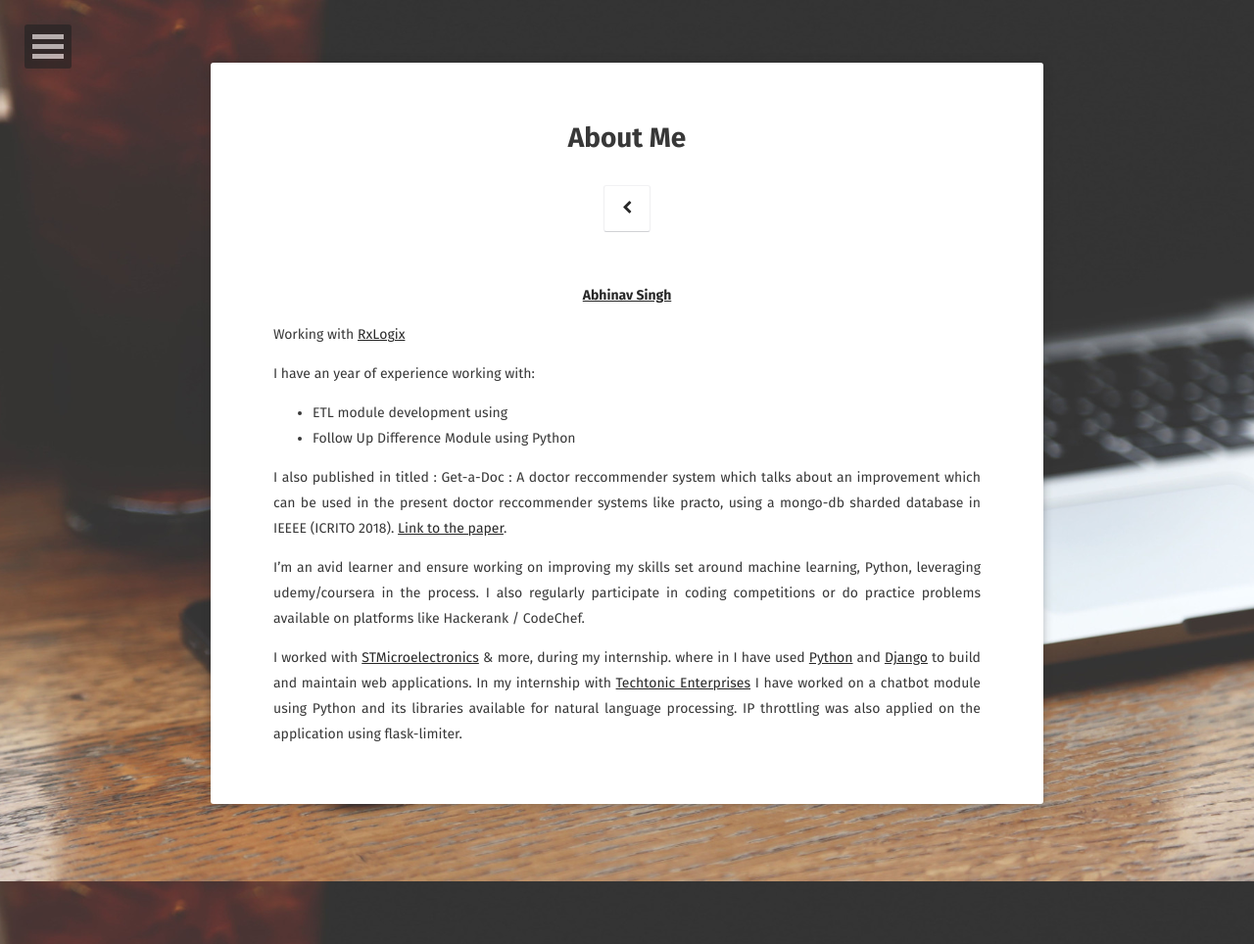
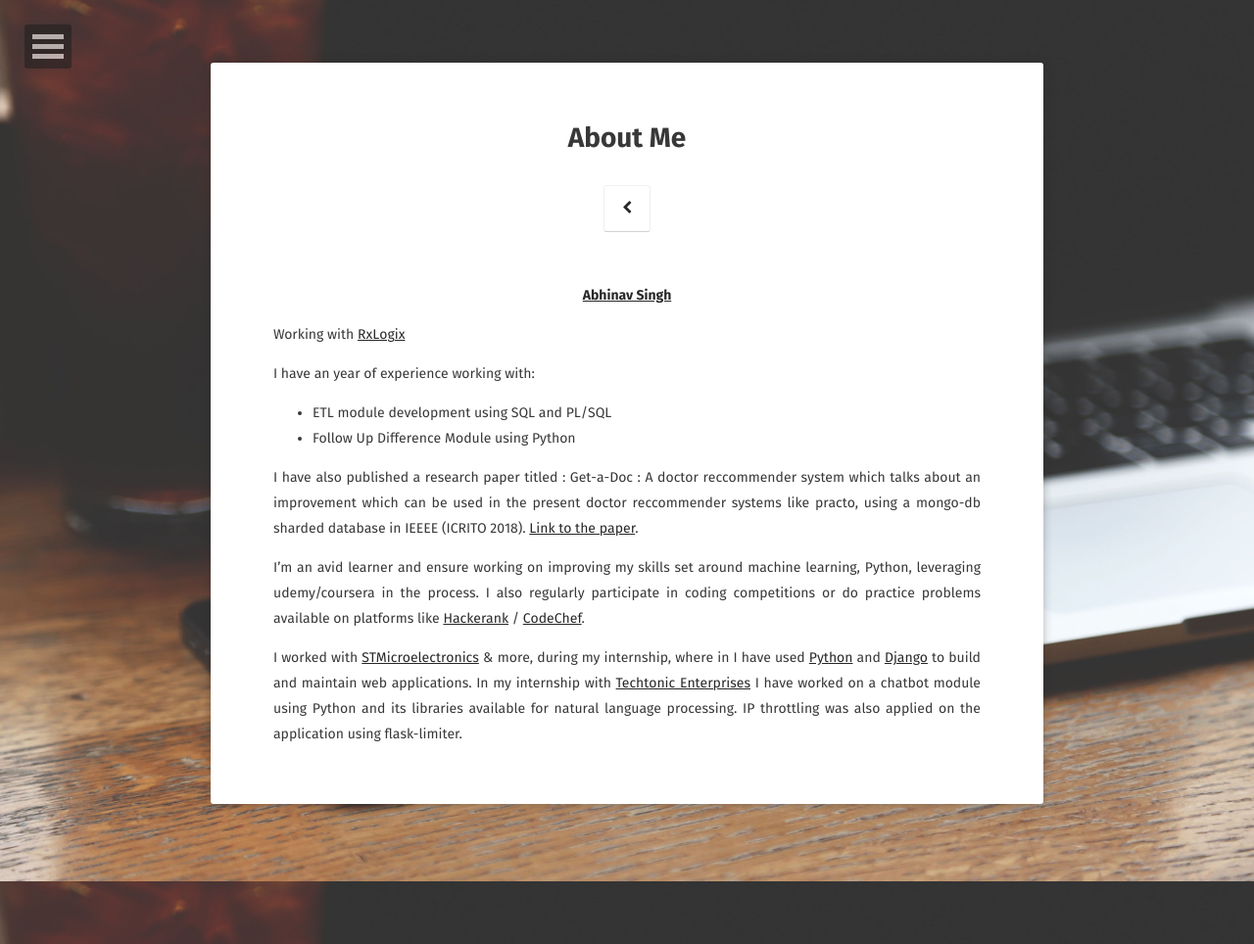
Before and after one commit to sudoabhinav/sudoabhinav.github.io, a Jekyll site: the page built from about/index.md, in a window 1280 px wide. Shown: the whole page at 98% size. Built offline with Jekyll 4.4.1, drawn with Linux system fonts in a browser that asks for light colours; some web fonts are replaced.

Commit message:
Update home page and about page

```diff
--- a/_config.yml
+++ b/_config.yml
@@ -1,6 +1,6 @@
 # Site
 title:              Abhinav Singh
-bio:                'Self taught programmer working on Python and Django'
+bio:                'Self taught programmer working on Python | Machine Learning | Databases'
 description:        "Abhinav Singh"
 reading_time:       true
 words_per_minute:   200
--- a/about/index.md
+++ b/about/index.md
@@ -12,12 +12,12 @@ Working with [RxLogix](https://www.rxlogix.com/en/)
 
 
 I have an year of experience working with:
-- ETL module development using
+- ETL module development using SQL and PL/SQL
 - Follow Up Difference Module using Python
 
-I also published in titled : Get-a-Doc : A doctor reccommender system which talks about an improvement which can be used in the present doctor reccommender systems like practo, using a mongo-db sharded database in IEEEE (ICRITO 2018).
+I have also published a research paper titled : Get-a-Doc : A doctor reccommender system which talks about an improvement which can be used in the present doctor reccommender systems like practo, using a mongo-db sharded database in IEEEE (ICRITO 2018).
 [Link to the paper](https://ieeexplore.ieee.org/document/8748776).
 
-I'm an avid learner and ensure working on improving my skills set around machine learning, Python, leveraging udemy/coursera in the process. I also regularly participate in coding competitions or do practice problems available on platforms like Hackerank / CodeChef.
+I'm an avid learner and ensure working on improving my skills set around machine learning, Python, leveraging udemy/coursera in the process. I also regularly participate in coding competitions or do practice problems available on platforms like [Hackerank](https://www.hackerrank.com/sudoabhinav) / [CodeChef](https://www.codechef.com/users/abhinavs).
 
-I worked with [STMicroelectronics](https://www.st.com/content/st_com/en.html) & more, during my internship. where in I have used [Python](https://python.org) and [Django](https://www.djangoproject.com/) to build and maintain web applications. In my internship with [Techtonic Enterprises](https://www.wearetechtonic.com/) I have worked on a chatbot module using Python and its libraries available for natural language processing. IP throttling was also applied on the application using flask-limiter.
+I worked with [STMicroelectronics](https://www.st.com/content/st_com/en.html) & more, during my internship, where in I have used [Python](https://python.org) and [Django](https://www.djangoproject.com/) to build and maintain web applications. In my internship with [Techtonic Enterprises](https://www.wearetechtonic.com/) I have worked on a chatbot module using Python and its libraries available for natural language processing. IP throttling was also applied on the application using flask-limiter.
```
